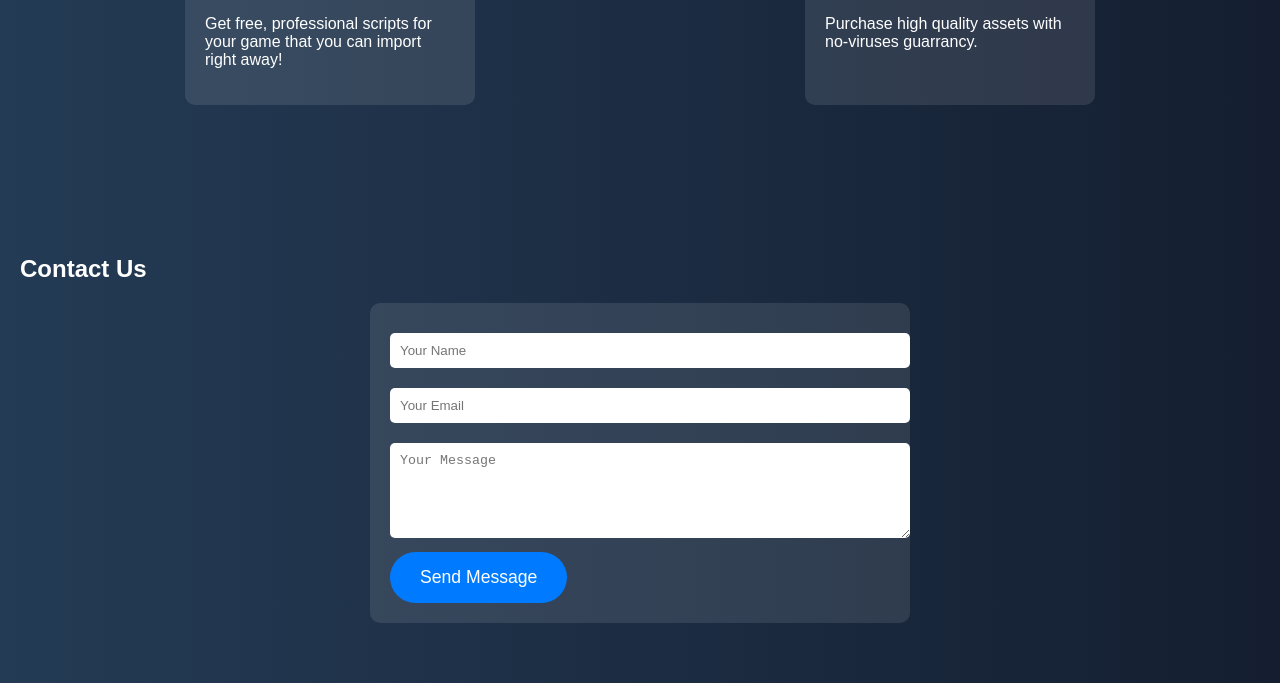
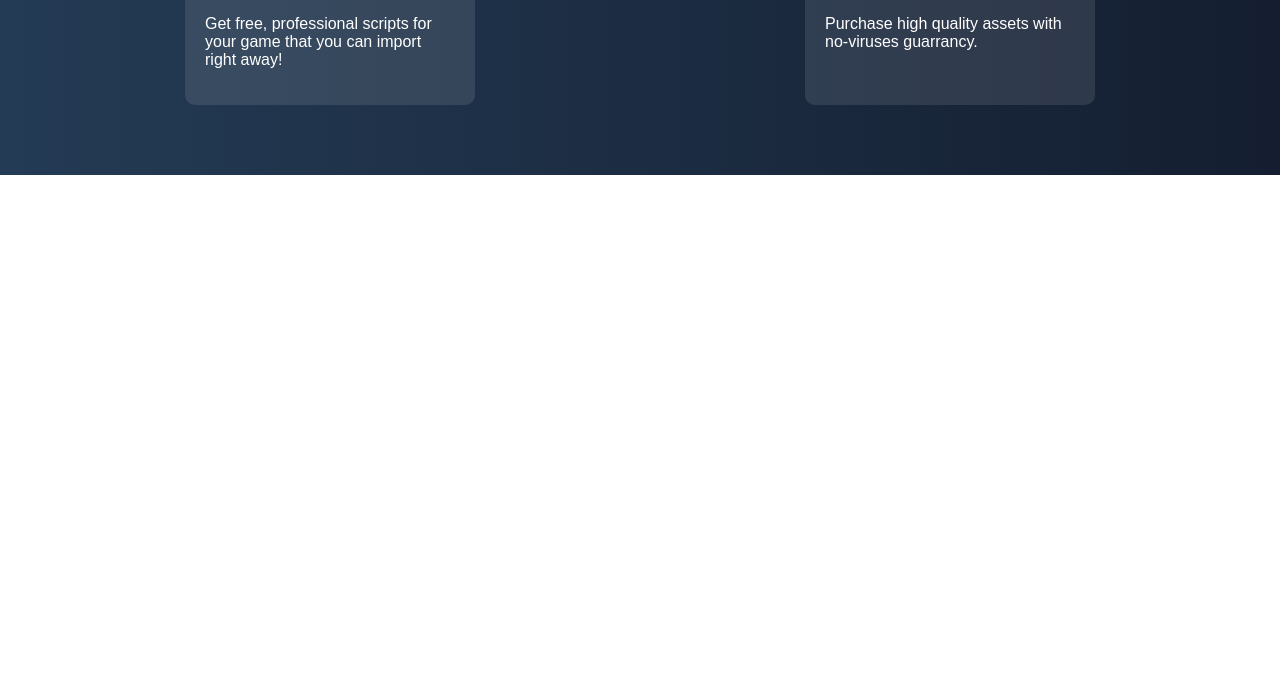
Before and after one commit to Gold-Assasin-Studios/website, a plain HTML site: page index.html in a window 1280 px wide. Shown: the part 918-1601 px from the top of the page. After the commit the page ends 1093 px from the top, so only its background shows below. Drawn offline with Linux system fonts and the light colour scheme.

Commit message:
Update index.html

```diff
--- a/index.html
+++ b/index.html
@@ -138,16 +138,7 @@
             </div>
         </div>
     </div>
-    <div class="section" id="contact">
-        <h2>Contact Us</h2>
-        <div class="form-container">
-            <form>
-                <input type="text" name="name" placeholder="Your Name" required>
-                <input type="email" name="email" placeholder="Your Email" required>
-                <textarea name="message" placeholder="Your Message" rows="5" required></textarea>
-                <button type="submit" class="button">Send Message</button>
-            </form>
-        </div>
+
     </div>
     <footer>
         <p>&copy; 2024 Gold Assassin Studios. Apache License 2.0.</p>
```
